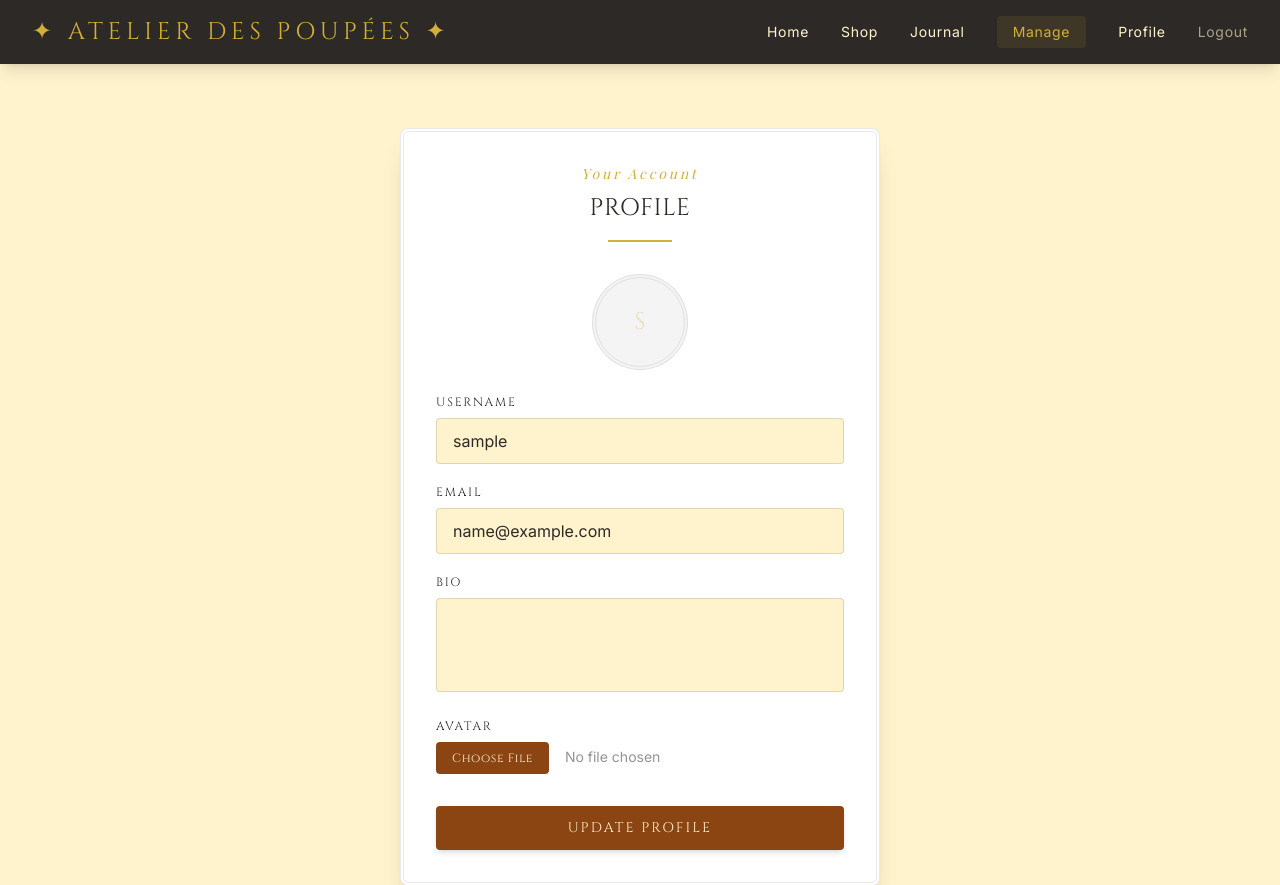
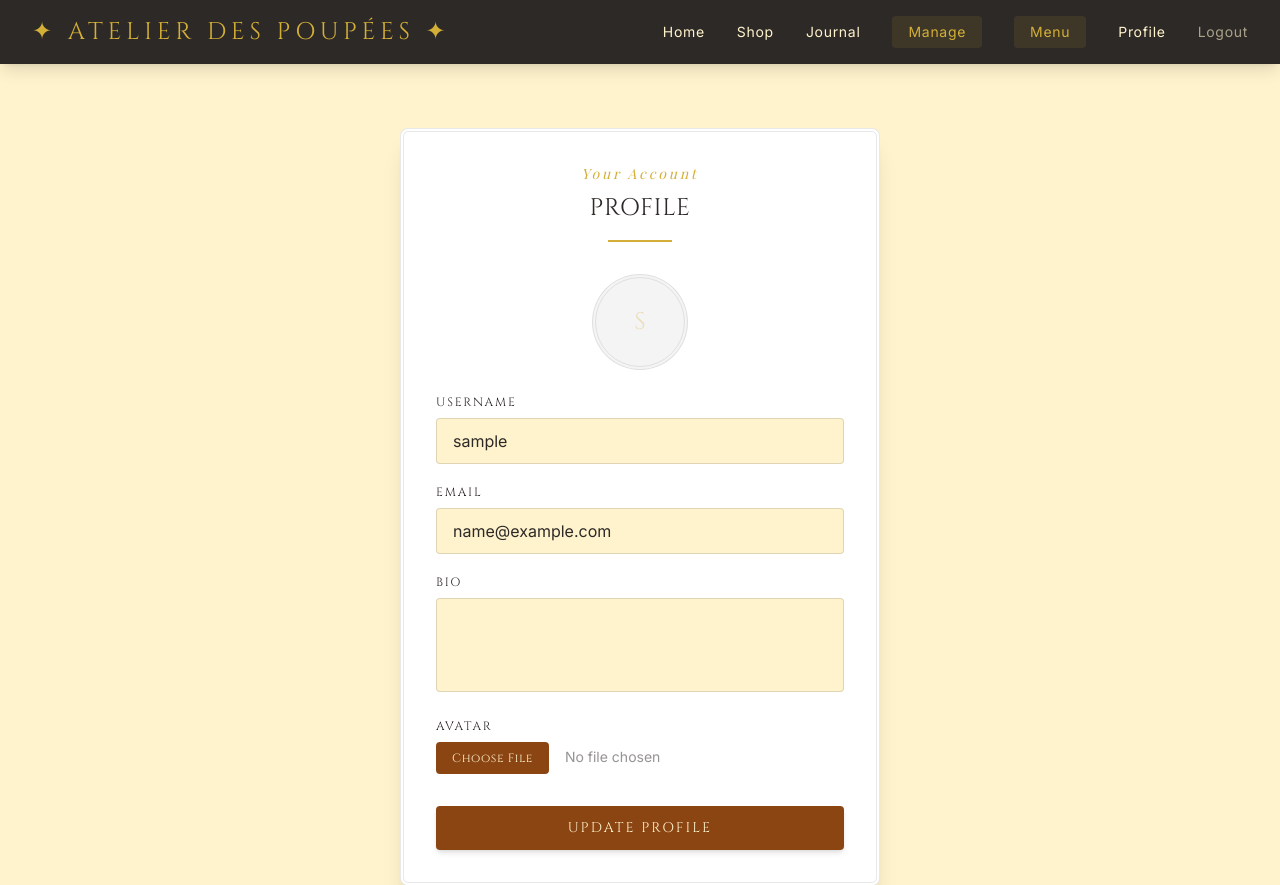
Before and after one commit to catcatdo/atelier, a Django app: page /accounts/profile/ in a window 1280 px wide. Shown: the top 885 px of the page. Run offline with Django 4.2, Linux system fonts and the light colour scheme; the visitor is signed in with stand-in values (Sample User, id 1); data comes from the database, SQL or seed files in the repository; some libraries are stand-ins or nearby versions; some web fonts are replaced.

Commit message:
Add Menu link to navbar next to Manage for staff users
Co-Authored-By: Claude Opus 4.6 <noreply@anthropic.com>

```diff
--- a/templates/base.html
+++ b/templates/base.html
@@ -66,6 +66,9 @@
                     <a href="{% url 'manage_dashboard' %}" class="bg-gold/10 text-gold px-4 py-1.5 text-sm tracking-wider hover:bg-gold hover:text-charcoal transition-all rounded">
                         Manage
                     </a>
+                    <a href="{% url 'manage_menu' %}" class="bg-gold/10 text-gold px-4 py-1.5 text-sm tracking-wider hover:bg-gold hover:text-charcoal transition-all rounded">
+                        Menu
+                    </a>
                     {% endif %}
                     <a href="{% url 'profile' %}" class="text-parchment hover:text-gold transition text-sm tracking-wider">Profile</a>
                     <a href="{% url 'logout' %}" class="text-parchment/60 hover:text-gold transition text-sm tracking-wider">Logout</a>
@@ -85,6 +88,7 @@
                 {% if user.is_authenticated %}
                 {% if user.is_staff %}
                 <a href="{% url 'manage_dashboard' %}" class="block text-gold hover:text-parchment transition py-1.5 font-semibold">Manage</a>
+                <a href="{% url 'manage_menu' %}" class="block text-gold hover:text-parchment transition py-1.5 font-semibold">Menu</a>
                 {% endif %}
                 <a href="{% url 'profile' %}" class="block text-parchment hover:text-gold transition py-1.5">Profile</a>
                 <a href="{% url 'logout' %}" class="block text-parchment/60 hover:text-gold transition py-1.5">Logout</a>
```
